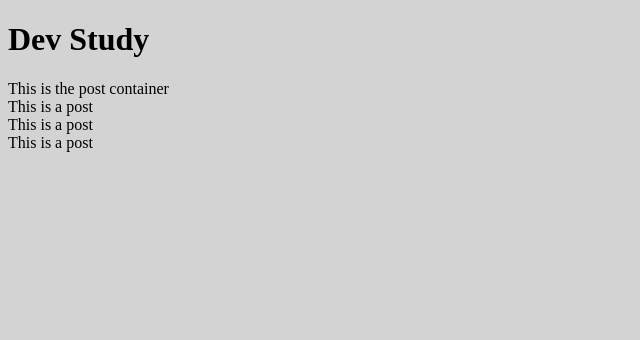
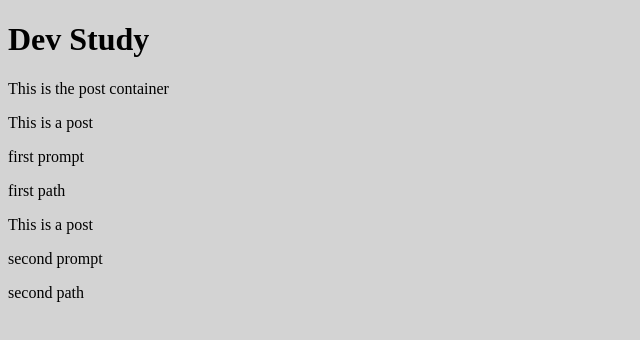
Before and after one commit to LuckyT89/dev-study, a React (Create React App) app: page / in a window 1280 px wide. Shown: the top 340 px of the page, without its empty margins (0-640 px from the left). Built offline with nearby package versions, Linux system fonts and the light colour scheme.

Commit message:
send dummy data down to Posts as props

```diff
--- a/src/components/JS/Post.js
+++ b/src/components/JS/Post.js
@@ -1,9 +1,11 @@
 import '../CSS/Post.css';
 
-function Post() {
+function Post({ prompt, imagePath }) {
     return (
         <div className='post'>
-            This is a post
+            <p>This is a post</p>
+            <p>{prompt}</p>
+            <p>{imagePath}</p>
         </div>
     );
 }
--- a/src/components/JS/PostContainer.js
+++ b/src/components/JS/PostContainer.js
@@ -5,12 +5,13 @@ function PostContainer({ posts }) {
 
     console.log(posts);
 
+    // const posts = posts.map((post) => <Post />)
+
     return (
         <div className='post-container'>
             This is the post container
-            <Post />
-            <Post />
-            <Post />
+            <Post prompt="first prompt" imagePath="first path" />
+            <Post prompt="second prompt" imagePath="second path" />
         </div>
     );
 }
```
